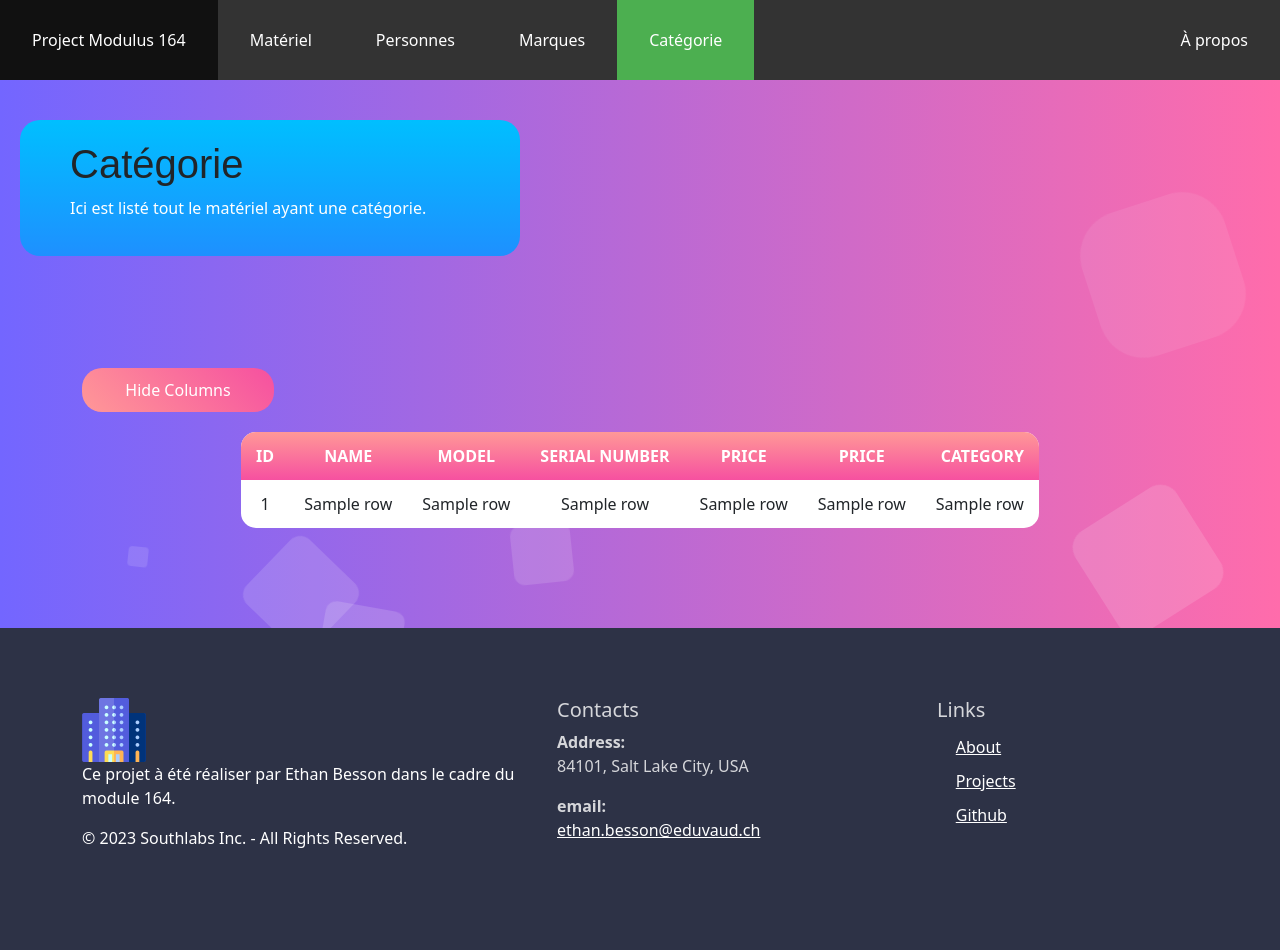
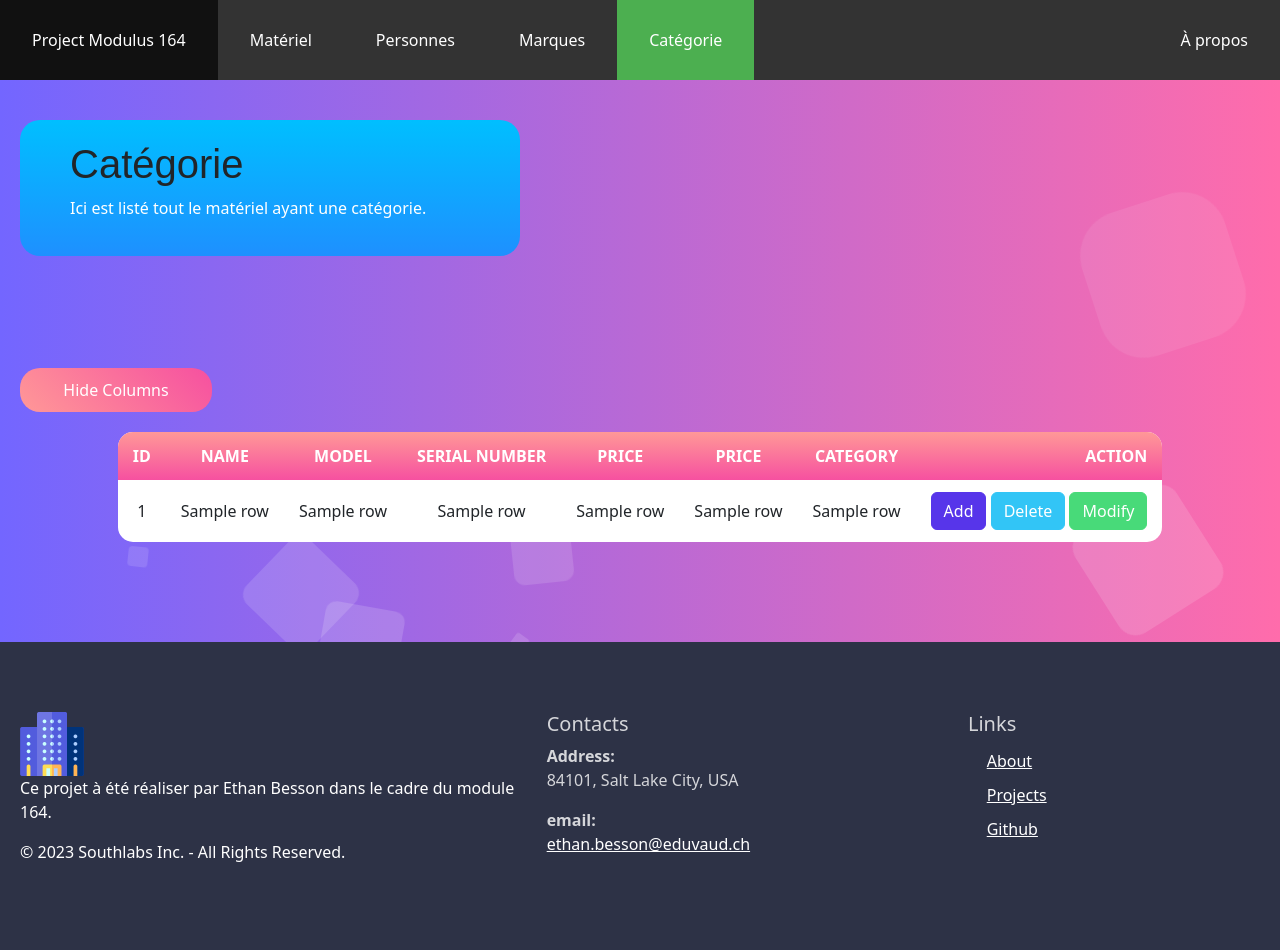
Before and after one commit to InstaZDLL/Besson_Ethan_info1a_164_2023, a Flask app: template templates/categorie.html in a window 1280 px wide. Before the commit the page ends 848 px from the top, so only its background shows below. Run offline with Flask 3, Linux system fonts and the light colour scheme; the template is opened without the code that fills it: most values are stand-ins (such as "Sample title", 1, 10 or a date in 2020); parts of the project's set-up code (start-up, migrations or seed data) failed here and were passed over; some libraries are stand-ins or nearby versions.

Commit message:
Added three action buttons

```diff
--- a/templates/categorie.html
+++ b/templates/categorie.html
@@ -42,6 +42,13 @@
              position: relative;
              margin-bottom: 20px;
              margin-left: 0;
+        }
+         .container {
+             max-width: 1400px;
+             margin: 0 auto;
+             padding: 20px;
+             box-sizing: border-box;
+             z-index: 1;
         }
     </style>
     <script>
@@ -108,6 +115,7 @@
           <th>Price</th>
           {% endif %}
           <th>Category</th>
+          <th>Action</th>
         </tr>
       </thead>
       <tbody>
@@ -130,6 +138,11 @@
           <td>{{ row[6] }}</td>
           {% endif %}
           <td>{{ row[7] }}</td>
+          <td>
+            <button type="button" class="btn btn-primary add-btn" id="add-btn">Add</button>
+            <button type="button" class="btn btn-secondary delete-btn">Delete</button>
+            <button type="button" class="btn btn-tertiary modify-btn">Modify</button>
+          </td>
         </tr>
         {% endfor %}
       </tbody>
```
Lines whose indentation alone changed are shown as unchanged.
